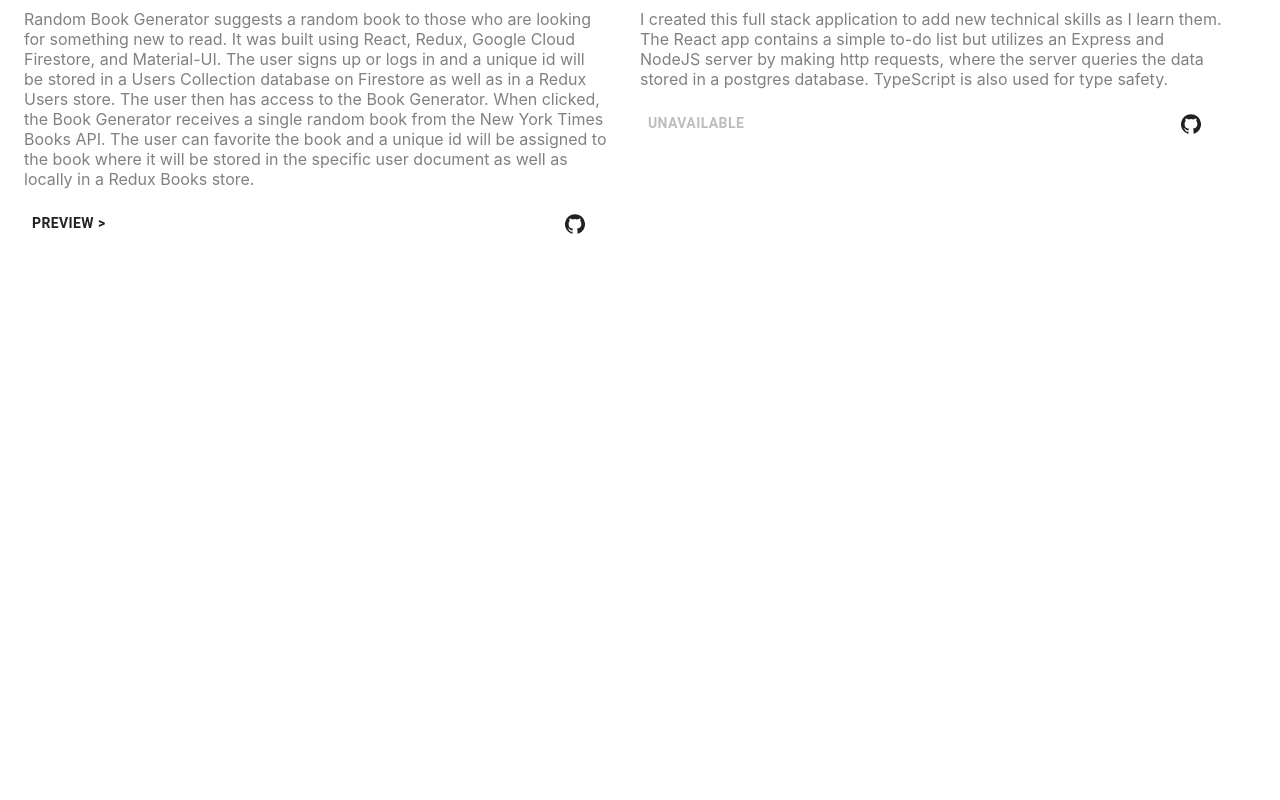
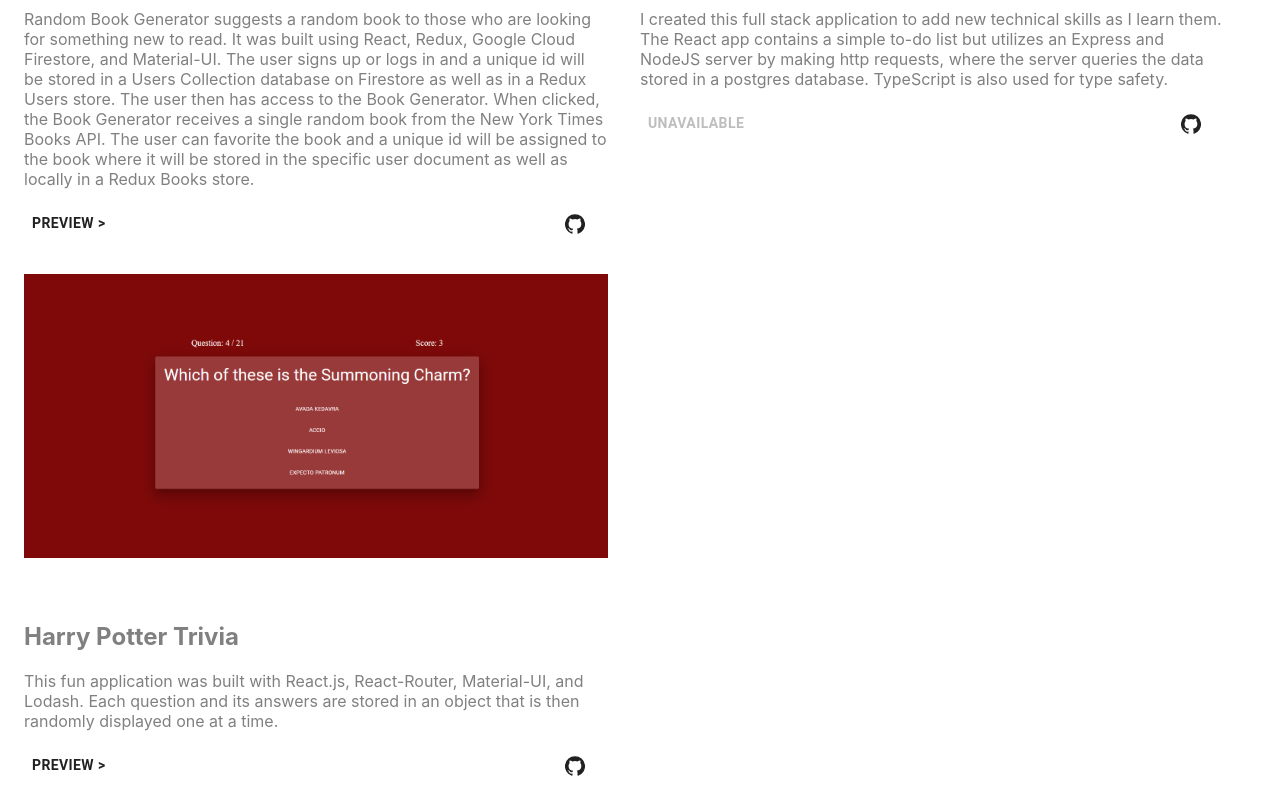
Before and after one commit to wyokyla23/portfolio, a React (Create React App) app: page / in a window 1280 px wide. Shown: the part 2770-3570 px from the top of the page. Before the commit the page ends 3028 px from the top, so only its background shows below. Built offline with nearby package versions, Linux system fonts and the light colour scheme.

Commit message:
added hp trivia project

```diff
--- a/src/pages/Home/components/MyProjects.js
+++ b/src/pages/Home/components/MyProjects.js
@@ -5,6 +5,7 @@
 import ProjectTile from "../../../components/ProjectTile/ProjectTile"
 import todo from "../../../images/todo.png"
 import rbg from "../../../images/rbg.png"
+import HPTrivia from '../../../images/HPTrivia.png'
 import makeStyles from "@material-ui/core/styles/makeStyles"
 
 const useStyles = makeStyles((theme) => ({
@@ -58,6 +59,14 @@
     githubLink: "https://github.com/wyokyla23/sandbox-app",
     available: false
   },
+  {
+    img: HPTrivia,
+    title: "Harry Potter Trivia",
+    subtitle:
+      "This fun application was built with React.js, React-Router, Material-UI, and Lodash. Each question and its answers are stored in an object that is then randomly displayed one at a time.",
+    githubLink: "https://harrypottertrivia.netlify.app/",
+    available: true
+  }
 ];
 
 export default function MyProjects() {
```
Also changed, not shown: src/images/HPTrivia.png (added).
